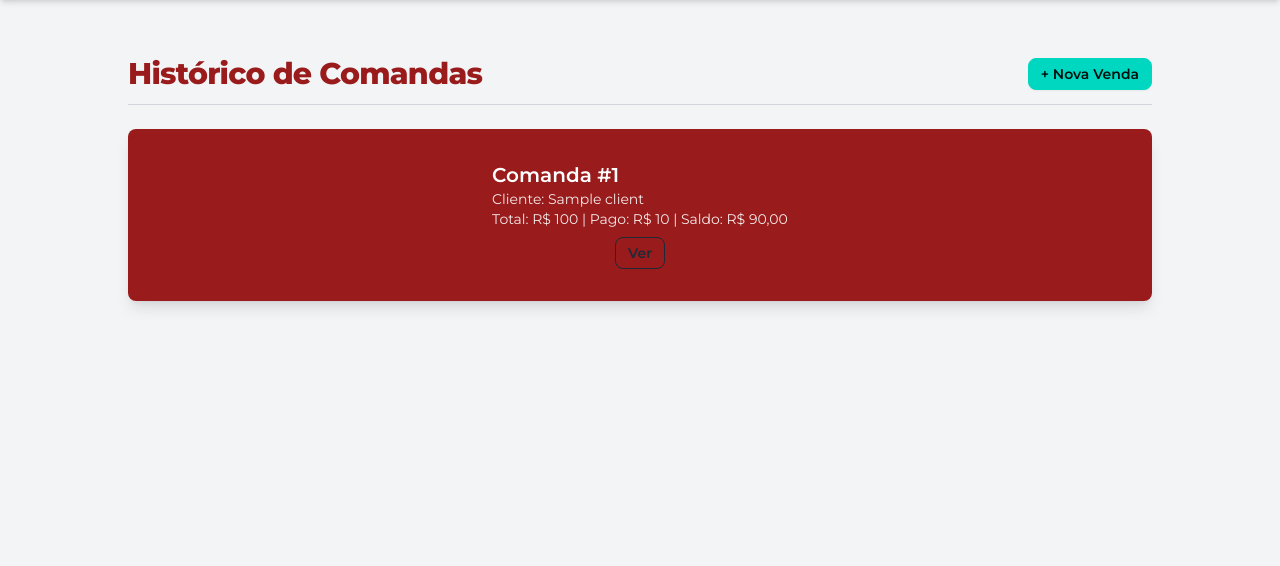
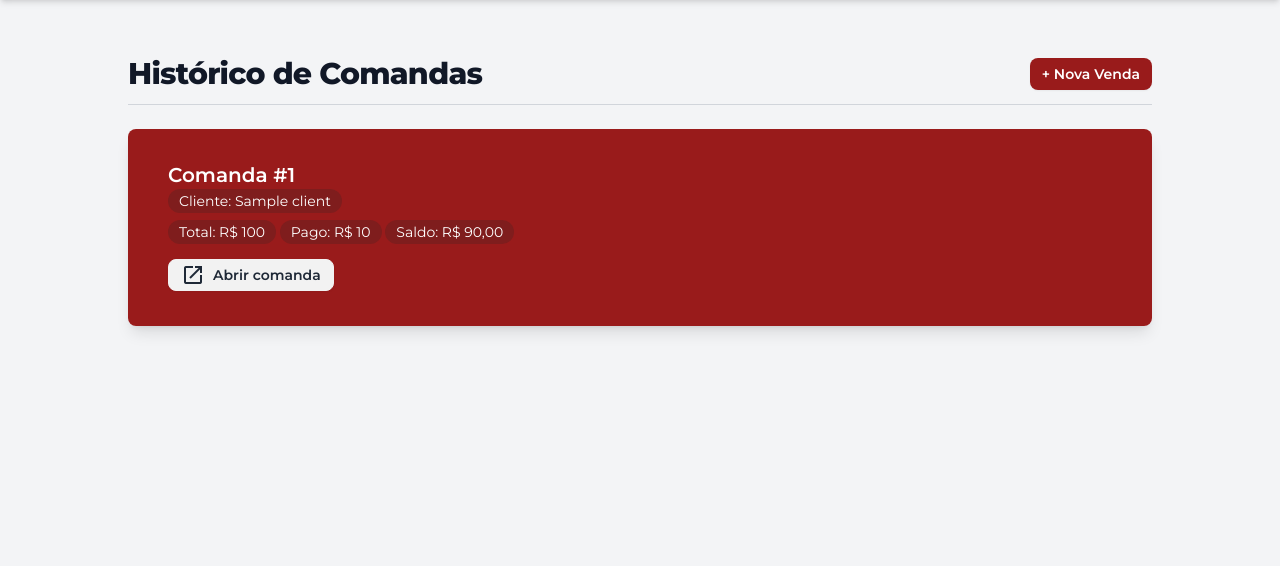
Before and after one commit to Projeto-Web-Kayky/disk-da-maga, a Django app: page /sales/ in a window 1280 px wide. Shown: the part 64-630 px from the top of the page. Run offline with Django 5.2, Linux system fonts and the light colour scheme; tables that the repository leaves empty hold one stand-in row (values such as "Sample post"); some libraries are stand-ins or nearby versions.

Commit message:
style: Estilização da tela de vendas

```diff
--- a/sales/templates/sale_list.html
+++ b/sales/templates/sale_list.html
@@ -3,24 +3,40 @@
 {% block content %}
 <div class="max-w-5xl mx-auto mt-8 space-y-6">
     <div class="flex justify-between items-center border-b border-gray-300 pb-3">
-        <h1 class="text-3xl font-extrabold text-red-800 tracking-tight">Histórico de Comandas</h1>
-        <a href="{% url 'sale_create' %}" class="btn btn-accent btn-sm">+ Nova Venda</a>
+        <h1 class="text-3xl font-extrabold tracking-tight">Histórico de Comandas</h1>
+        <a href="{% url 'sale_create' %}" class="btn border-none bg-red-800 text-white btn-sm hover:bg-red-900">+ Nova
+            Venda</a>
     </div>
 
     <div class="space-y-4">
         {% for sale in sales %}
         <div class="card shadow-lg rounded-lg overflow-hidden">
             <div
-                class="card-body flex justify-between items-center {% if sale.status == 'open' %}bg-red-800 text-white{% elif sale.status == 'finalized' %}bg-green-700 text-white{% elif sale.status == 'cancelled' %}bg-gray-700 text-gray-200{% else %}bg-slate-200 text-gray-800{% endif %}">
+                class="card-body flex justify-between px-[2.5em] {% if sale.status == 'open' %}bg-red-800 text-white{% elif sale.status == 'finalized' %}bg-green-700 text-white{% elif sale.status == 'cancelled' %}bg-gray-700 text-gray-200{% else %}bg-slate-200 text-gray-800{% endif %}">
                 <div>
                     <h2 class="text-xl font-semibold">Comanda #{{ sale.id }}</h2>
-                    <p class="text-sm opacity-90">Cliente: {% if sale.client %}{{ sale.client.name }}{% else %}{{
-                        sale.client_name }}{% endif %}</p>
-                    <p class="text-sm opacity-90">Total: R$ {{ sale.total }} | Pago: R$ {{ sale.paid_amount }} | Saldo:
-                        R$ {{ sale.balance }}</p>
+                    <div class="block">
+                        <span
+                            class="text-sm badge badge-soft badge-accent bg-red-900 border-none text-white badge-lg">Cliente:
+                            {% if sale.client %}{{ sale.client.name }}{% else %}{{
+                            sale.client_name }}{% endif %}</span>
+                        <div class="text-sm my-[0.5em]">
+                            <span class="badge badge-soft badge-accent bg-red-900 border-none text-white badge-lg text-sm">Total: R$
+                                {{ sale.total }}</span>
+                            <span
+                                class="badge badge-soft badge-accent bg-red-900 border-none text-white badge-lg text-sm">Pago:
+                            R$ {{ sale.paid_amount }} </span>
+                            <span
+                                class="badge badge-soft badge-accent bg-red-900 border-none text-white badge-lg text-sm">Saldo:
+                            R$ {{ sale.balance }}</span>
+                        </div>
+                    </div>
                 </div>
                 <div>
-                    <a href="{% url 'sale_detail' sale.id %}" class="btn btn-sm btn-outline">Ver</a>
+                    <a href="{% url 'sale_detail' sale.id %}" class="btn btn-sm"> <span
+                            class="material-symbols-outlined">
+                            open_in_new
+                        </span>Abrir comanda</a>
                 </div>
             </div>
         </div>
```
